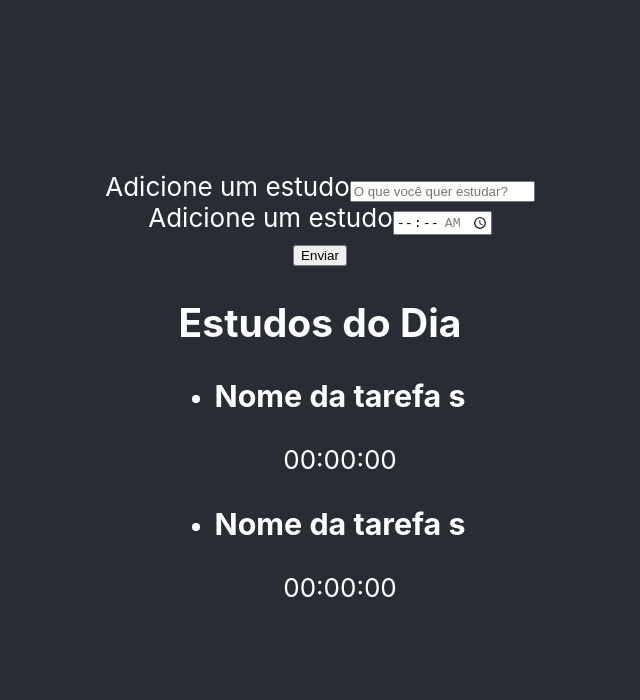
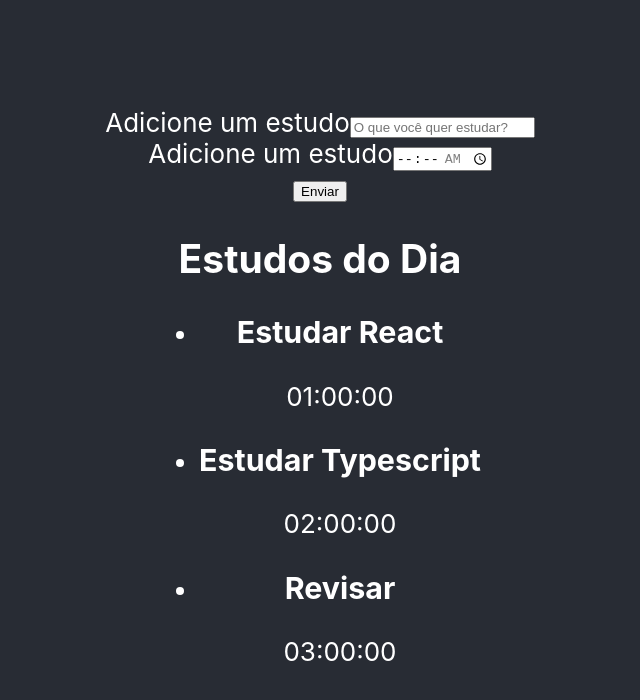
Before and after one commit to khyquer/React-com-Typescript, a React (Create React App) app in the folder alura-studies/: page / in a window 1280 px wide. Shown: the top 700 px of the page, without its empty margins (320-960 px from the left). Built offline with nearby package versions, Linux system fonts and the light colour scheme; the HTML template or start-up script is replaced by a standard one.

Commit message:
Finalizar lista

```diff
--- a/alura-studies/src/components/List/index.tsx
+++ b/alura-studies/src/components/List/index.tsx
@@ -10,6 +10,10 @@ const List = () => {
         {
             name: 'Estudar Typescript',
             time: '02:00:00'
+        },
+        {
+            name: 'Revisar',
+            time: '03:00:00'
         }
     ]
 
--- a/alura-studies/src/components/Time/index.tsx
+++ b/alura-studies/src/components/Time/index.tsx
@@ -8,9 +8,9 @@ interface TimeInterface {
 
 const Time = (prop: TimeInterface) => {
     return (
-        <li key="0">
-            <h3>Nome da tarefa s</h3>
-            <span>00:00:00</span>
+        <li key={prop.key}>
+            <h3>{prop.name}</h3>
+            <span>{prop.time}</span>
         </li>
     )
 }
```
